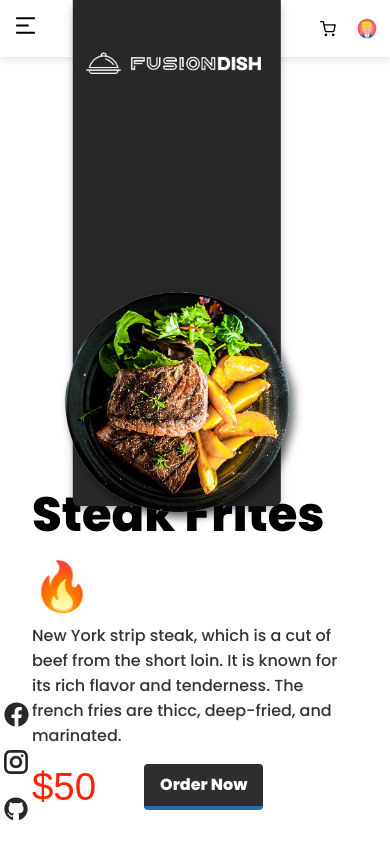
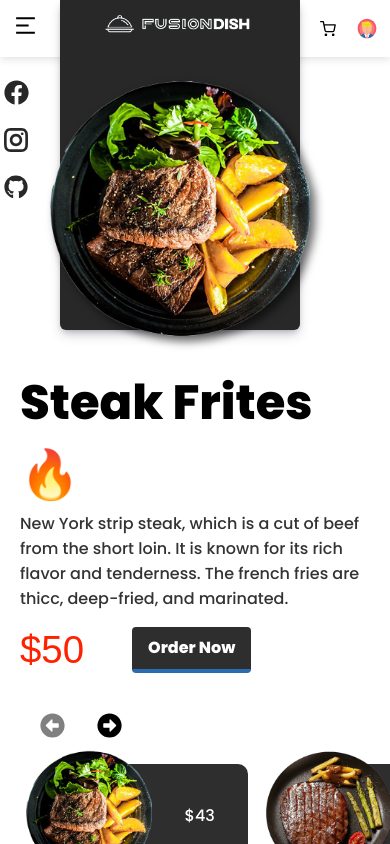
Before and after one commit to Steeve26/fusiondish, a React (Vite) app: page / in a window 390 px wide. Shown: the top 844 px of the page. Built offline with nearby package versions, Linux system fonts and the light colour scheme; a web font is replaced by a local one.

Commit message:
responsiveness improvements

```diff
--- a/src/components/navbar.jsx
+++ b/src/components/navbar.jsx
@@ -103,15 +103,14 @@ const ImageContainer = styled.div`
   @media only screen and (max-width: 730px) {
     transform: translateX(-40%);
     left: 40%;
+    height: 300px !important;
+    width: 15em;
   }
-  @media only screen and (max-width: 420px) {
-    width: 13em !important;
-  }
-  @media only screen and (max-height: 750px) {
+  @media only screen and (max-height: 750px) and (min-width: 730px) {
     height: 50vh !important;
     width: 15em;
   }
-  `
+`
 const HeroImage = styled.img`
   width: 108%;
   transform: translateY(0.5em);
@@ -140,7 +139,10 @@ const HomeLink = styled.a`
     top: -6px;
   } */
   @media (min-height: 670px ) {
-    margin-top: 2.5em;
+    margin-top: .3em;
+    > img {
+      width: 70%;
+    }
   }
 `
 
--- a/src/pages/home.module.css
+++ b/src/pages/home.module.css
@@ -161,18 +161,24 @@
 }
 @media only screen and (max-width: 850px) {
   .heroHeader {
-    margin-left: 370px;
+    margin-left: 387px;
   }
 }
 @media only screen and (max-width: 730px) {
+  .main {
+    padding-inline: 0;
+  }
   .heroHeader {
-    padding-top: 50vh !important;
+    padding-top: 310px !important;
     max-width: 350px;
     margin-inline: auto;
     margin-bottom: 4em;
   }
   .socials {
     position: fixed;
+    right: 1em;
+    left: unset;
+    top: 5em;
   }
   .scrollButtons {
     left: 1em !important;
```
